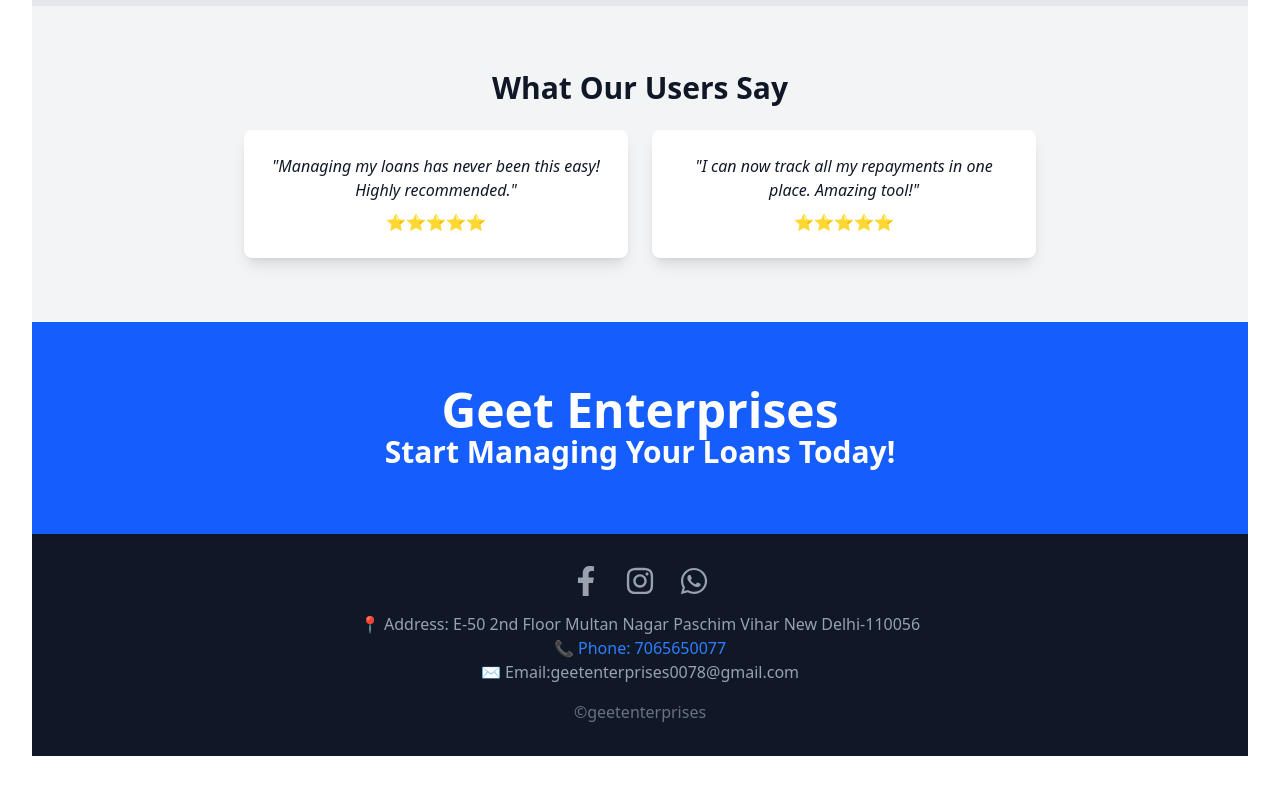
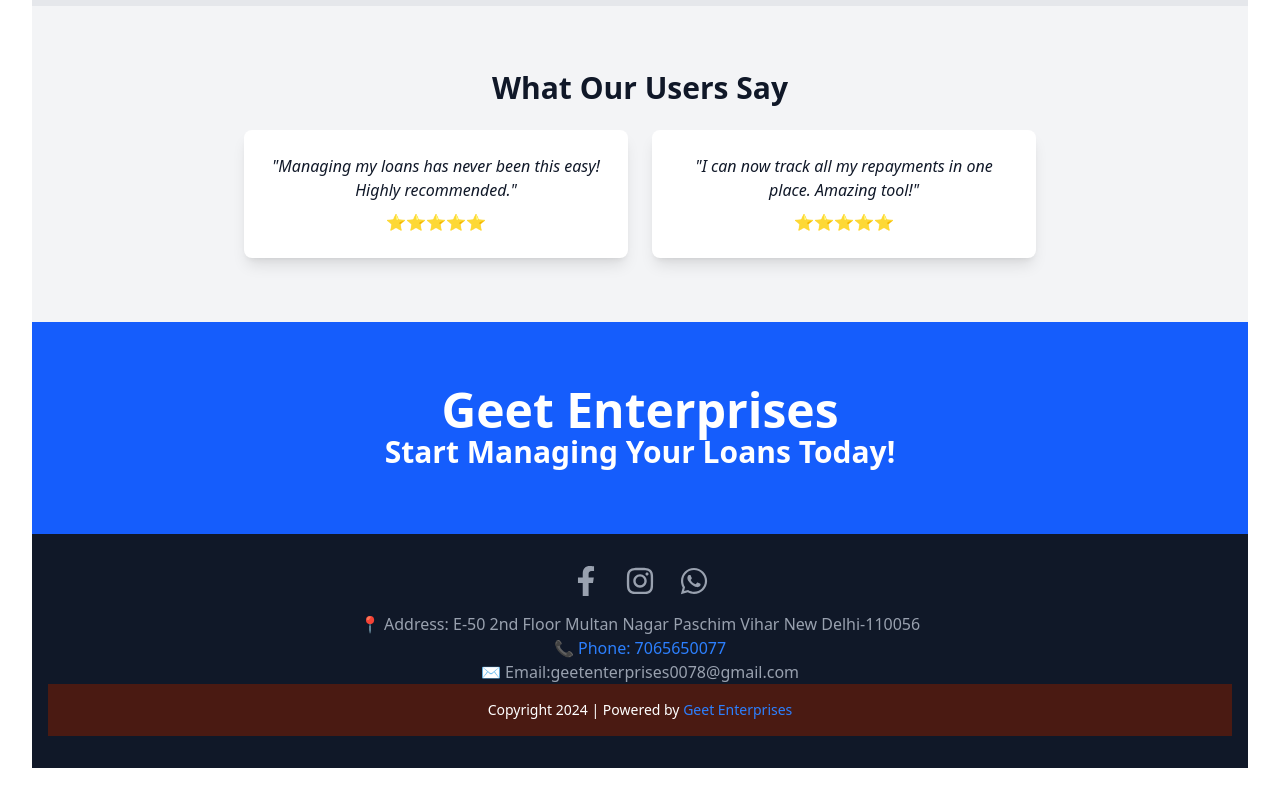
Before and after one commit to Nitik-sharma/financeapp, a React (Vite) app: page / in a window 1280 px wide. Shown: the part 1170-1970 px from the top of the page. Built offline with nearby package versions, Linux system fonts and the light colour scheme.

Commit message:
add copyright

```diff
--- a/src/pages/Home.jsx
+++ b/src/pages/Home.jsx
@@ -24,7 +24,7 @@ const Home = () => {
         <h1 className="text-4xl md:text-5xl font-bold">Geet Enterprises</h1>
 
         <h1 className="text-4xl md:text-5xl font-bold">
-          Private Funding  & PDC Based Business Loan
+          Private Funding & PDC Based Business Loan
         </h1>
         <p className="mt-4 text-lg md:text-xl">
           Easily track loans, manage repayments, and stay financially organized.
@@ -35,7 +35,6 @@ const Home = () => {
               Apply for Loan
             </button>
           </Link>
-
         </div>
       </header>
 
@@ -181,7 +180,15 @@ const Home = () => {
             <p>✉️ Email:geetenterprises0078@gmail.com</p>
           </Link>
         </div>
-        <p className="text-gray-500 mt-4">&copy;geetenterprises</p>
+        <div className="bg-[#4A1A12] text-center py-4 text-white relative">
+
+          <p className="text-sm">
+            Copyright 2024 | Powered by{" "}
+            <span className="text-blue-500">
+              <Link to={""}> Geet Enterprises</Link>
+            </span>{" "}
+          </p>
+        </div>
       </footer>
     </div>
   );
```
